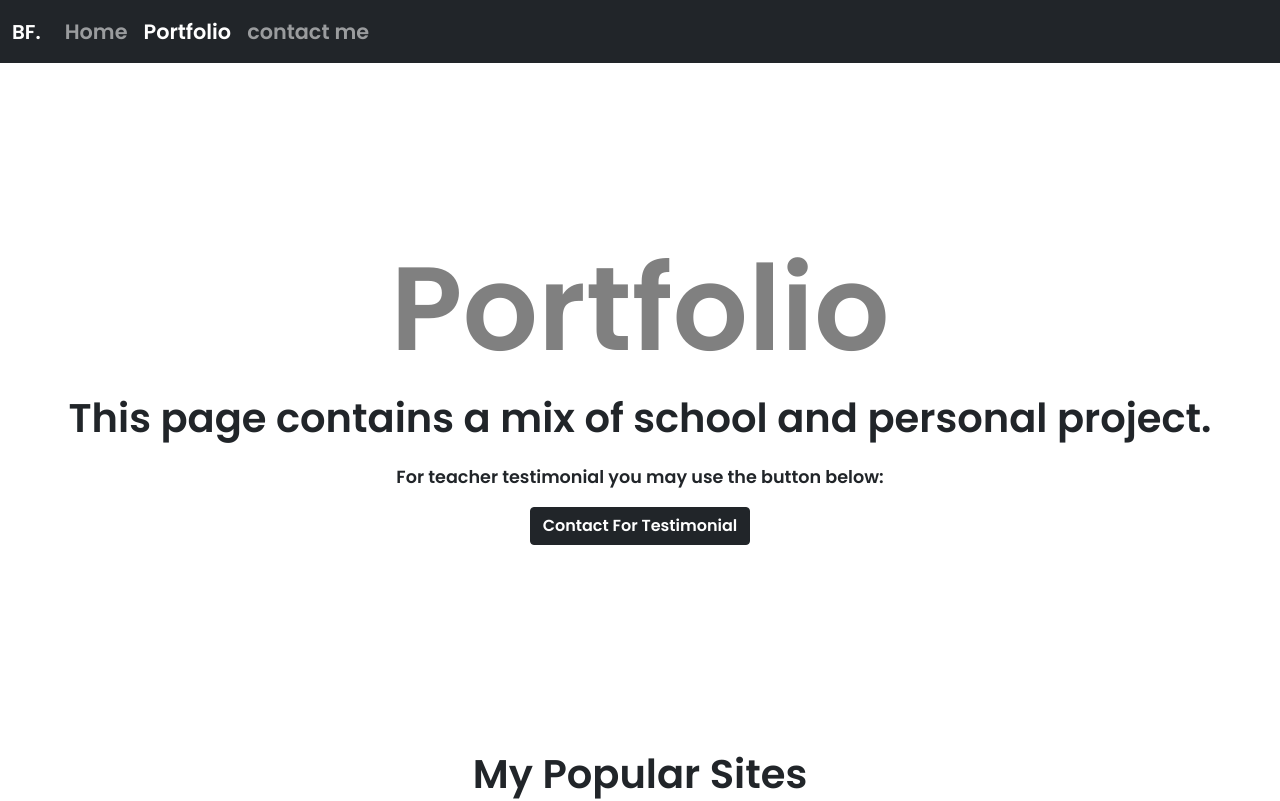
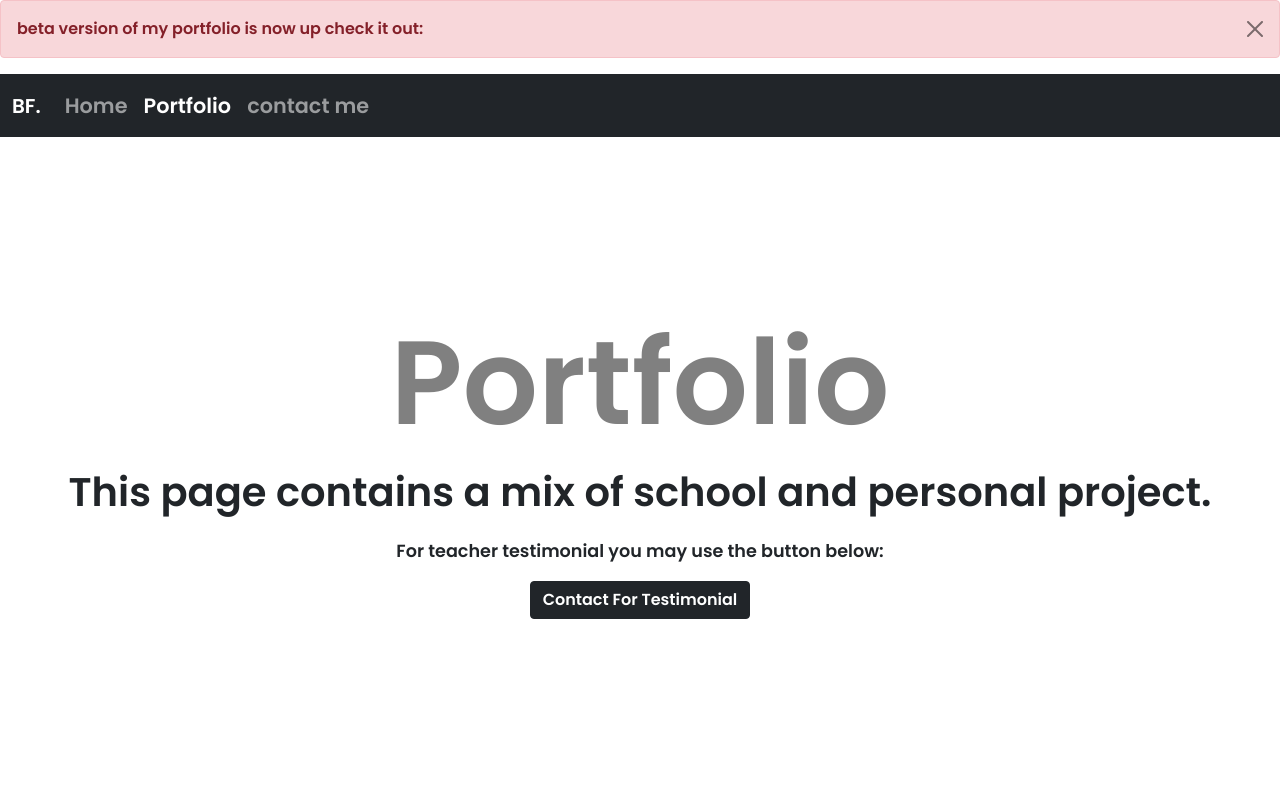
Before and after one commit to Bilal-Firfire/myPortfolio, a plain HTML site: page portfolio.html in a window 1280 px wide. Shown: the top 801 px of the page. Drawn offline with nearby package versions, Linux system fonts and the light colour scheme.

Commit message:
Update portfolio.html

```diff
--- a/portfolio.html
+++ b/portfolio.html
@@ -20,6 +20,12 @@
 </head>
 
 <body>
+    <!--Alert Badge-->
+<div class="alert alert-danger alert-dismissible fade show" role="alert">
+   beta version of my portfolio is now up check it out: <a href="https://bilalfirfire.com" class="alert-link"></a>
+<button type="button" class="btn-close" data-bs-dismiss="alert" aria-label="Close"></button>
+</div>
+
     <!--Navigation-->
     <nav class="navbar navbar-expand-lg navbar-dark bg-dark">
         <div class="container-fluid">
```
